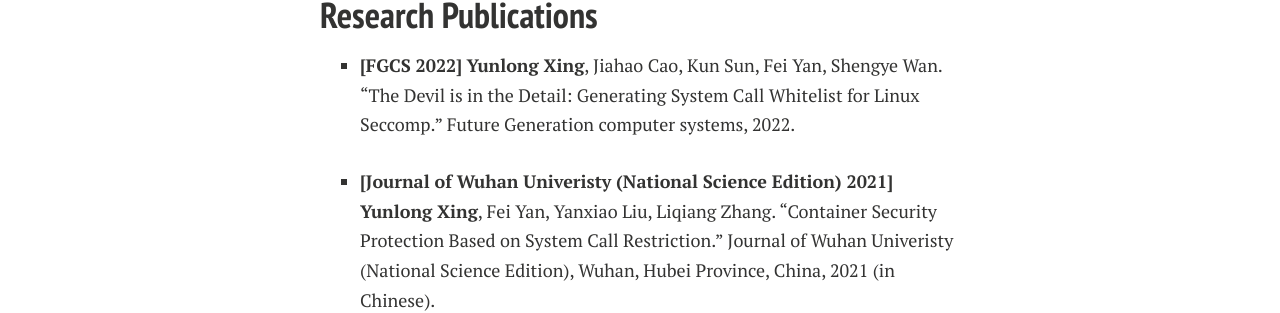
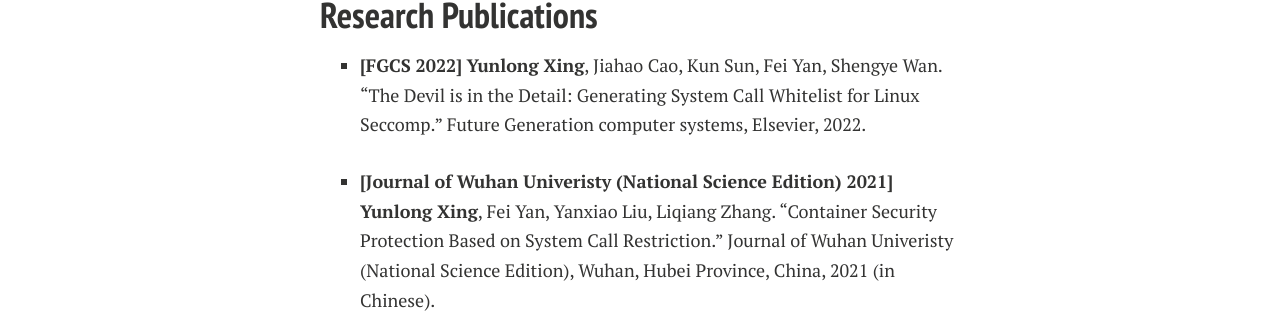
Before and after one commit to YunlongXing/HomePage, a Jekyll site: the page built from docs/index.md, in a window 1280 px wide. Shown: the part 664-977 px from the top of the page. Built offline with Jekyll 4.4.1, drawn with Linux system fonts in a browser that asks for light colours; nearby versions of some CDN libraries; a style sheet for code colours, icons or effects is not loaded; our own code applies the rules of GitHub Pages for plain Markdown files.

Commit message:
Update index.md

```diff
--- a/docs/index.md
+++ b/docs/index.md
@@ -17,7 +17,7 @@ Before that, I received a Master's Degree in Engineering in July 2021 at [Wuhan
 
 ## Research Publications
 
-* **[FGCS 2022]** **Yunlong Xing**, Jiahao Cao, Kun Sun, Fei Yan, Shengye Wan. "The Devil is in the Detail: Generating System Call Whitelist for Linux Seccomp." Future Generation computer systems, 2022.
+* **[FGCS 2022]** **Yunlong Xing**, Jiahao Cao, Kun Sun, Fei Yan, Shengye Wan. "The Devil is in the Detail: Generating System Call Whitelist for Linux Seccomp." Future Generation computer systems, Elsevier, 2022.
 
 * **[Journal of Wuhan Univeristy (National Science Edition) 2021]** **Yunlong Xing**, Fei Yan, Yanxiao Liu, Liqiang Zhang. "Container Security Protection Based on System Call Restriction." Journal of Wuhan Univeristy (National Science Edition), Wuhan, Hubei Province, China, 2021 (in Chinese).
 
```
